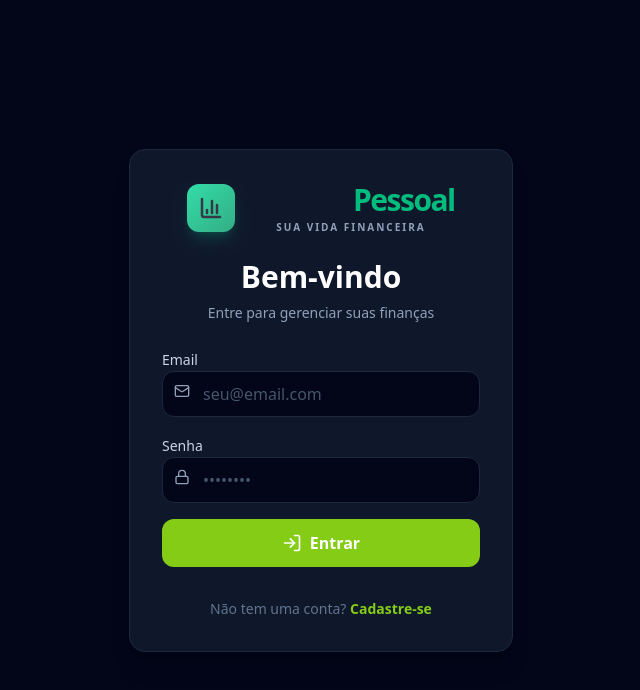
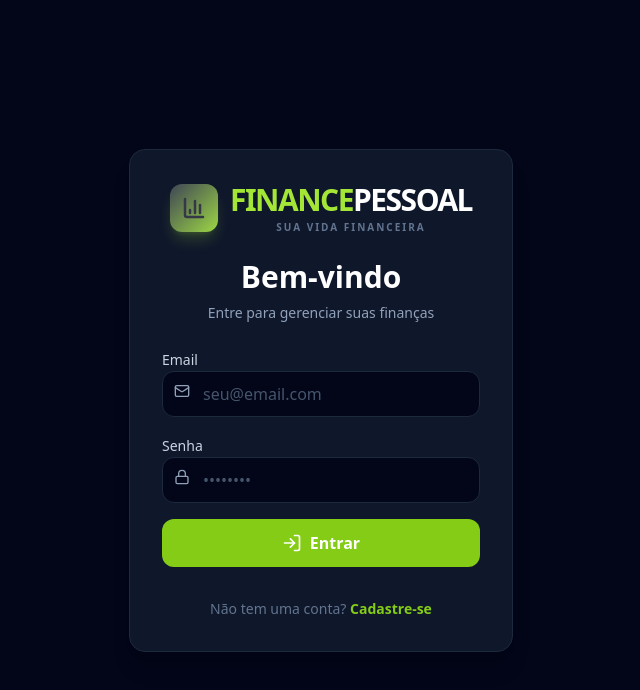
Before and after one commit to Juniorreis25/Finance_pessoal, a Next.js app in the folder web/: page /login in a window 1280 px wide. Shown: the top 690 px of the page, without its empty margins (319-959 px from the left). Built offline with nearby package versions, Linux system fonts and the light colour scheme; no server answers.

Commit message:
style: ajuste de cores e visibilidade do Logo para o tema neon

```diff
--- a/web/src/components/ui/Logo.tsx
+++ b/web/src/components/ui/Logo.tsx
@@ -11,16 +11,16 @@ export function Logo({
 }) {
     return (
         <div className="flex items-center gap-3 group">
-            <div className={`relative flex items-center justify-center ${className} bg-gradient-to-br from-emerald-400 to-emerald-600 rounded-xl shadow-lg shadow-emerald-500/20 text-slate-950 group-hover:scale-110 transition-all duration-300`}>
+            <div className={`relative flex items-center justify-center ${className} bg-gradient-to-br from-brand-400 to-brand-600 rounded-xl shadow-lg shadow-brand-500/20 text-slate-950 group-hover:scale-110 transition-all duration-300`}>
                 <BarChart3 className="w-1/2 h-1/2" strokeWidth={2.5} />
                 <div className="absolute inset-0 bg-white/20 rounded-xl" />
             </div>
             {showText && (
                 <div className="flex flex-col space-y-0.5">
-                    <span className={`${textSize} font-black tracking-tighter text-slate-900 dark:text-white`}>
-                        Finance<span className="text-emerald-500">Pessoal</span>
+                    <span className={`${textSize} font-black tracking-tighter text-white uppercase`}>
+                        <span className="text-brand-500">Finance</span>Pessoal
                     </span>
-                    <span className="text-[10px] font-bold uppercase tracking-[0.2em] text-slate-400 dark:text-slate-500">
+                    <span className="text-[10px] font-bold uppercase tracking-[0.2em] text-slate-500">
                         Sua Vida Financeira
                     </span>
                 </div>
```
